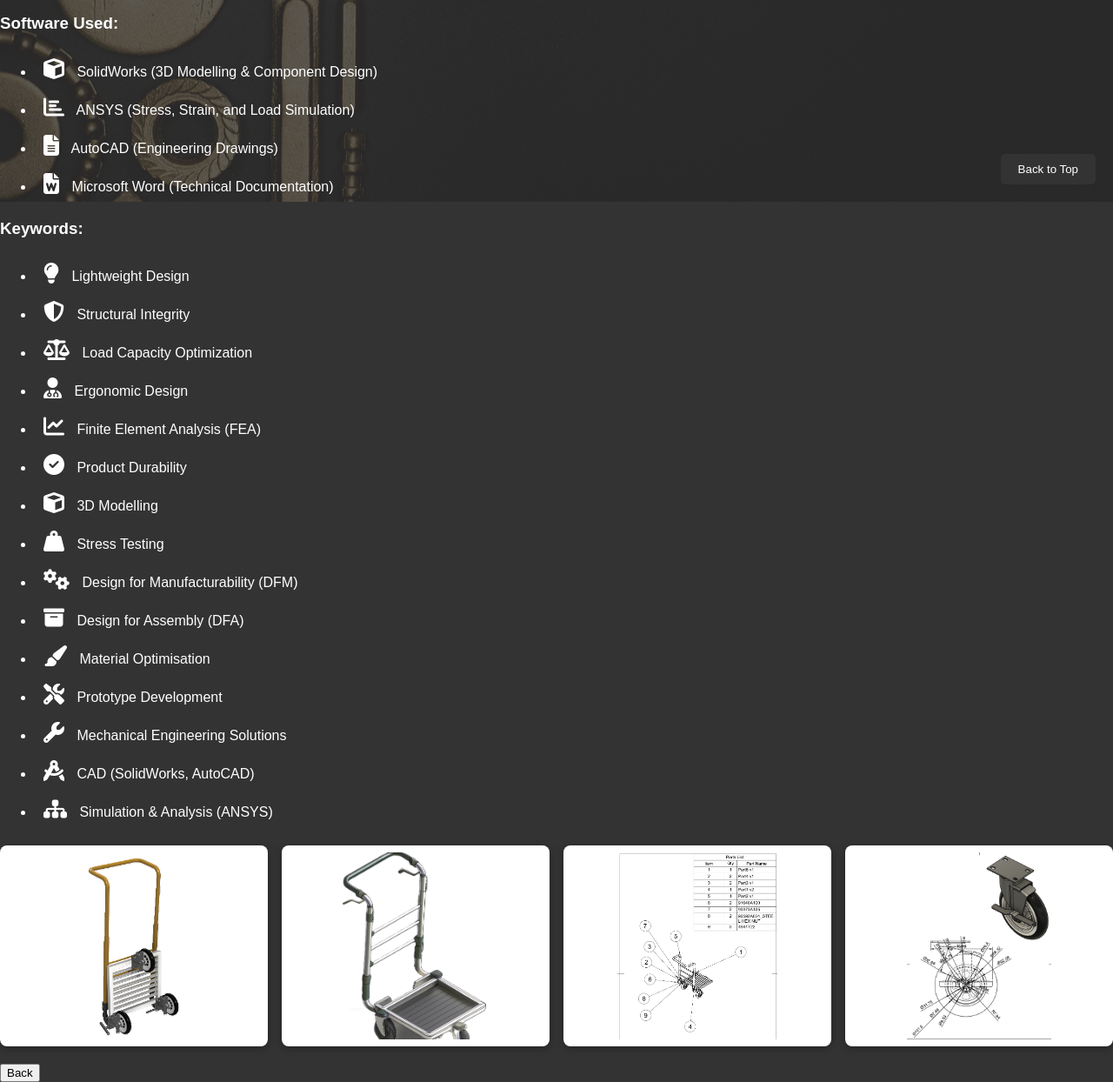
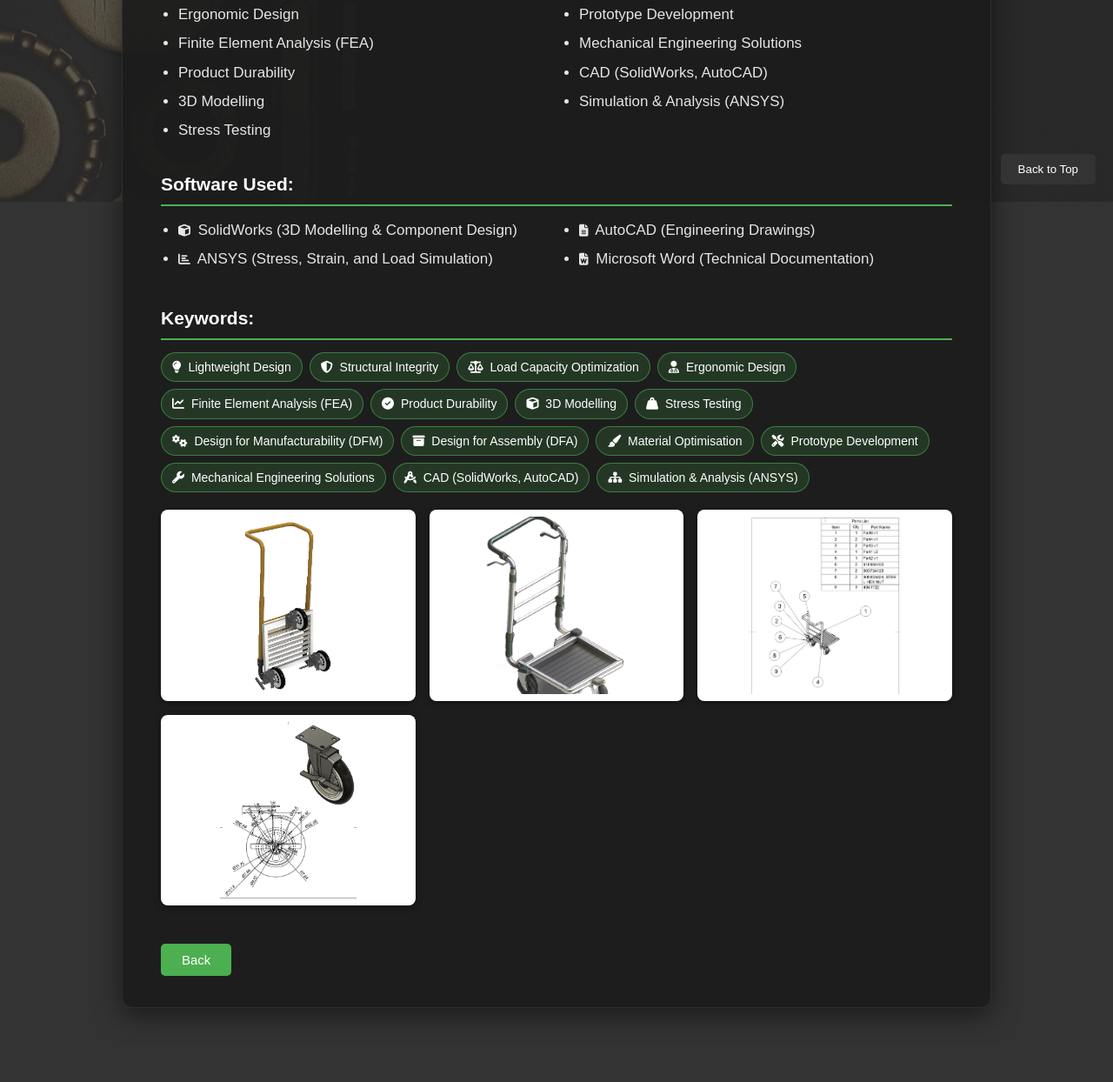
Before and after one commit to Singhmiljot/mechanical-engineer, a plain HTML site: page project1.html in a window 1280 px wide. Shown: the part 568-1812 px from the top of the page at 87% size. After the commit the page ends 1767 px from the top, so only its background shows below. Drawn offline with Linux system fonts and the light colour scheme.

Commit message:
Align Clarivate page and About pop-up with CV; readable project pages
Co-Authored-By: Claude Opus 5.5 <noreply@anthropic.com>

```diff
--- a/project1.html
+++ b/project1.html
@@ -4,11 +4,11 @@
     <meta charset="UTF-8">
     <meta name="viewport" content="width=device-width, initial-scale=1.0">
     <title>Lightweight Multifunction Hand Trolley</title>
-    <link rel="stylesheet" href="style.css?v=2">
-    <link rel="stylesheet" href="project1.css?v=2">
+    <link rel="stylesheet" href="style.css?v=3">
+    <link rel="stylesheet" href="project1.css?v=3">
     <link rel="stylesheet" href="https://cdnjs.cloudflare.com/ajax/libs/font-awesome/6.5.2/css/all.min.css">
-    <link rel="stylesheet" href="lightbox.css?v=2">
-    <script src="lightbox.js?v=2" defer></script>
+    <link rel="stylesheet" href="lightbox.css?v=3">
+    <script src="lightbox.js?v=3" defer></script>
 </head>
 <body>
     <header>
@@ -63,7 +63,6 @@
     </header>
 
     <main>
-        <section style="margin-top: 100px;"></section>
         <section id="project" class="project-section">
             <div class="project-description">
                 <h2>Lightweight Multifunction Hand Trolley</h2>
@@ -138,6 +137,6 @@
     </main>
 
     <button class="back-to-top" type="button">Back to Top</button>
-    <script src="script.js?v=2"></script>
+    <script src="script.js?v=3"></script>
 </body>
 </html>
--- a/style.css
+++ b/style.css
@@ -1353,3 +1353,108 @@ body {
         line-height: 44px;
     }
 }
+
+/* ===== Project detail pages (1-5): text on a solid card for readability ===== */
+.project-section {
+    max-width: 1000px;
+    margin: 110px auto 40px;
+    padding: 36px 44px;
+    background-color: rgba(28, 28, 28, 0.94);
+    border: 1px solid rgba(255, 255, 255, 0.08);
+    border-radius: 12px;
+    box-shadow: 0 8px 30px rgba(0, 0, 0, 0.5);
+    line-height: 1.6;
+    overflow-wrap: break-word;
+}
+
+.project-section h2 {
+    margin: 0 0 18px;
+    font-size: 30px;
+    line-height: 1.3;
+    color: #fff;
+}
+
+.project-section h3 {
+    margin: 32px 0 14px;
+    padding-bottom: 6px;
+    font-size: 21px;
+    color: #fff;
+    border-bottom: 2px solid #4CAF50;
+}
+
+.project-section p,
+.project-section li {
+    color: #e6e6e6;
+    font-size: 17px;
+}
+
+/* Skills and software: tidy two-column lists */
+.project-section .project-skills ul,
+.project-section .project-software ul {
+    columns: 2;
+    column-gap: 32px;
+    margin: 0;
+    padding-left: 20px;
+}
+
+.project-section .project-skills li,
+.project-section .project-software li {
+    margin-bottom: 6px;
+    break-inside: avoid;
+}
+
+/* Keywords: pill-shaped tags */
+.project-section .project-tags ul {
+    display: flex;
+    flex-wrap: wrap;
+    gap: 8px;
+    list-style: none;
+    margin: 0;
+    padding: 0;
+}
+
+.project-section .project-tags li {
+    padding: 5px 12px;
+    font-size: 14px;
+    color: #fff;
+    background-color: rgba(76, 175, 80, 0.18);
+    border: 1px solid rgba(76, 175, 80, 0.6);
+    border-radius: 999px;
+}
+
+.project-section .project-tags li i,
+.project-section .project-software li i {
+    font-size: 14px;
+    margin: 0 4px 0 0;
+}
+
+.project-section .back-to-projects {
+    margin-top: 24px;
+    padding: 10px 24px;
+    font-size: 15px;
+    color: #fff;
+    background-color: #4CAF50;
+    border: none;
+    border-radius: 5px;
+    cursor: pointer;
+}
+
+.project-section .back-to-projects:hover {
+    background-color: #3e8e41;
+}
+
+@media (max-width: 600px) {
+    .project-section {
+        margin: 90px 0 30px;
+        padding: 22px 16px;
+    }
+
+    .project-section h2 {
+        font-size: 24px;
+    }
+
+    .project-section .project-skills ul,
+    .project-section .project-software ul {
+        columns: 1;
+    }
+}
```
Also changed, not shown: experience1.html (+11 -14 lines), experience2.html (+2 -2 lines), experience3.html (+2 -2 lines), experience4.html (+2 -2 lines), experience5.html (+2 -2 lines), index.html (+6 -6 lines), project2.html (+5 -6 lines), project3.html (+5 -5 lines), project4.html (+5 -5 lines), project5.html (+5 -5 lines), project6.html (+4 -4 lines).
